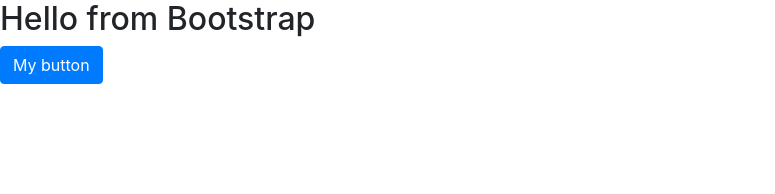
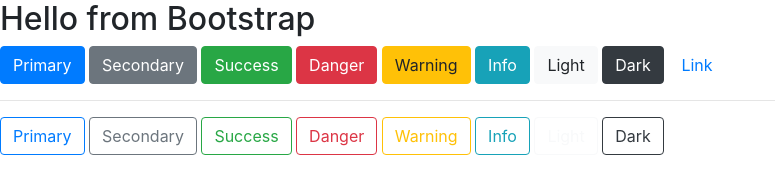
Before and after one commit to codersjahangir/bootstrap-practice, a plain HTML site: page index.html in a window 1280 px wide. Shown: the whole page, without its empty margins (0-775 px from the left). Drawn offline with Linux system fonts and the light colour scheme.

Commit message:
button add

```diff
--- a/index.html
+++ b/index.html
@@ -9,6 +9,25 @@
 </head>
 <body>
     <h2>Hello from Bootstrap</h2>
-    <button class="btn btn-primary">My button</button>
+    <button type="button" class="btn btn-primary">Primary</button>
+    <button type="button" class="btn btn-secondary">Secondary</button>
+    <button type="button" class="btn btn-success">Success</button>
+    <button type="button" class="btn btn-danger">Danger</button>
+    <button type="button" class="btn btn-warning">Warning</button>
+    <button type="button" class="btn btn-info">Info</button>
+    <button type="button" class="btn btn-light">Light</button>
+    <button type="button" class="btn btn-dark">Dark</button>
+
+    <button type="button" class="btn btn-link">Link</button>
+
+    <hr>
+    <button type="button" class="btn btn-outline-primary">Primary</button>
+    <button type="button" class="btn btn-outline-secondary">Secondary</button>
+    <button type="button" class="btn btn-outline-success">Success</button>
+    <button type="button" class="btn btn-outline-danger">Danger</button>
+    <button type="button" class="btn btn-outline-warning">Warning</button>
+    <button type="button" class="btn btn-outline-info">Info</button>
+    <button type="button" class="btn btn-outline-light">Light</button>
+    <button type="button" class="btn btn-outline-dark">Dark</button>
 </body>
 </html>
```
